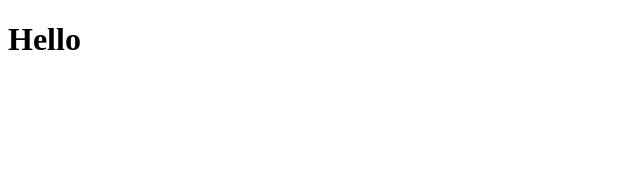
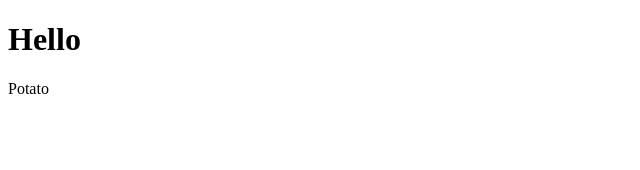
Before and after one commit to leesiyun/react-mini-app, a React (Create React App) app: page / in a window 1280 px wide. Shown: the top 170 px of the page, without its empty margins (0-640 px from the left). Built offline with nearby package versions, Linux system fonts and the light colour scheme.

Commit message:
#10.0 Creating your first React Component

```diff
--- a/src/App.js
+++ b/src/App.js
@@ -1,7 +1,10 @@
+import Potato from "./Potato";
+
 function App() {
   return (
     <div>
       <h1>Hello</h1>
+      <Potato />
     </div>
   );
 }
--- /dev/null
+++ b/src/Potato.js
@@ -0,0 +1,7 @@
+import React from "react";
+
+const Potato = () => {
+  return <div>Potato</div>;
+};
+
+export default Potato;
```
